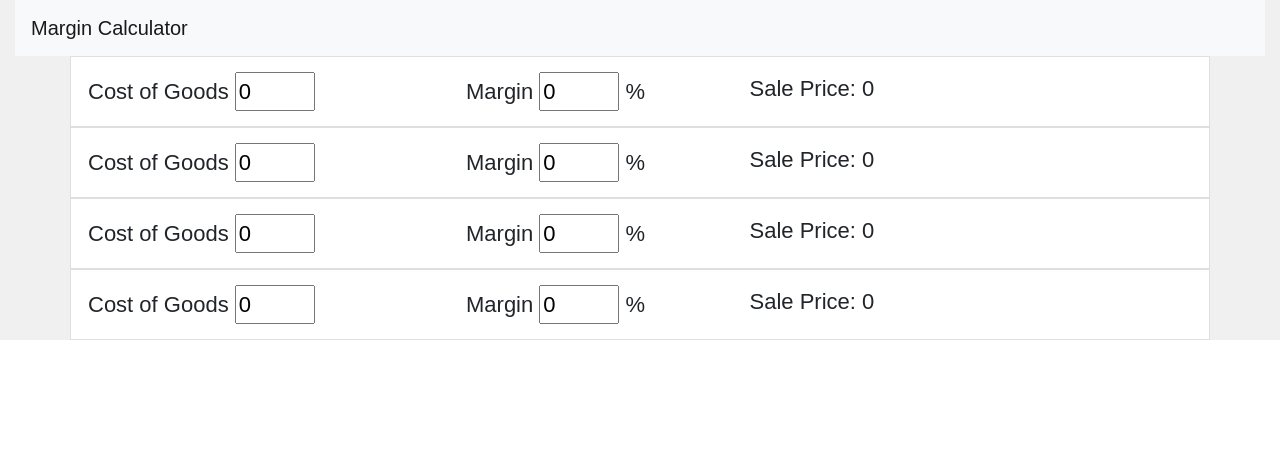
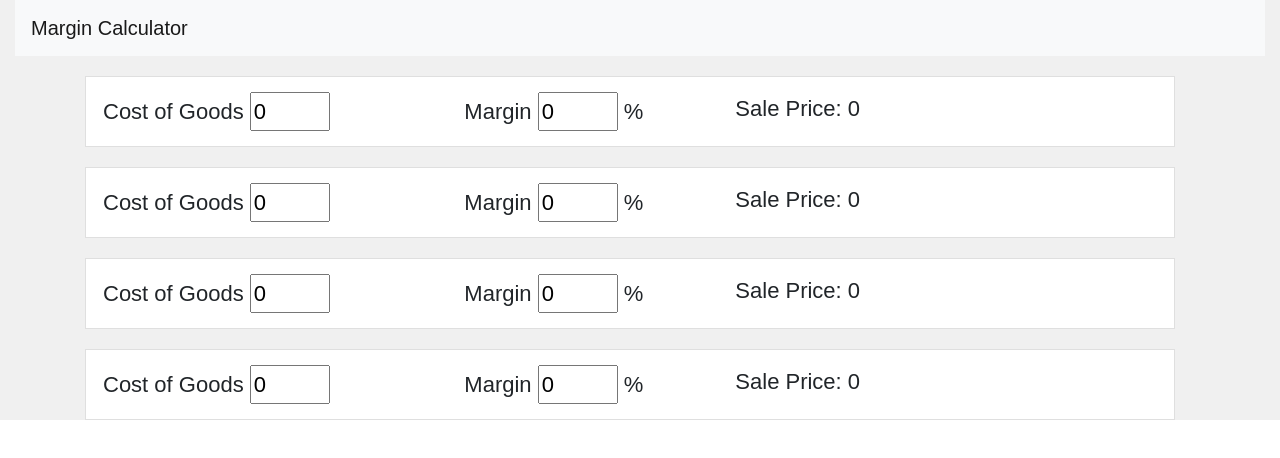
Before and after one commit to alex-lip/CompoundInterestCalculator, a Vue app in the folder CapstoneTemplate/vue/: page / in a window 1280 px wide. Shown: the top 458 px of the page. Built offline with nearby package versions, Linux system fonts and the light colour scheme.

Commit message:
Margins between formula rows

```diff
--- a/CapstoneTemplate/vue/src/views/Home.vue
+++ b/CapstoneTemplate/vue/src/views/Home.vue
@@ -84,6 +84,7 @@ input::-webkit-inner-spin-button {
   padding: 15px 2px;
   font-size: 22px;
   background-color: white;
+  margin: 20px 20px 20px 0px;
 }
 
 .inputBox {
```
